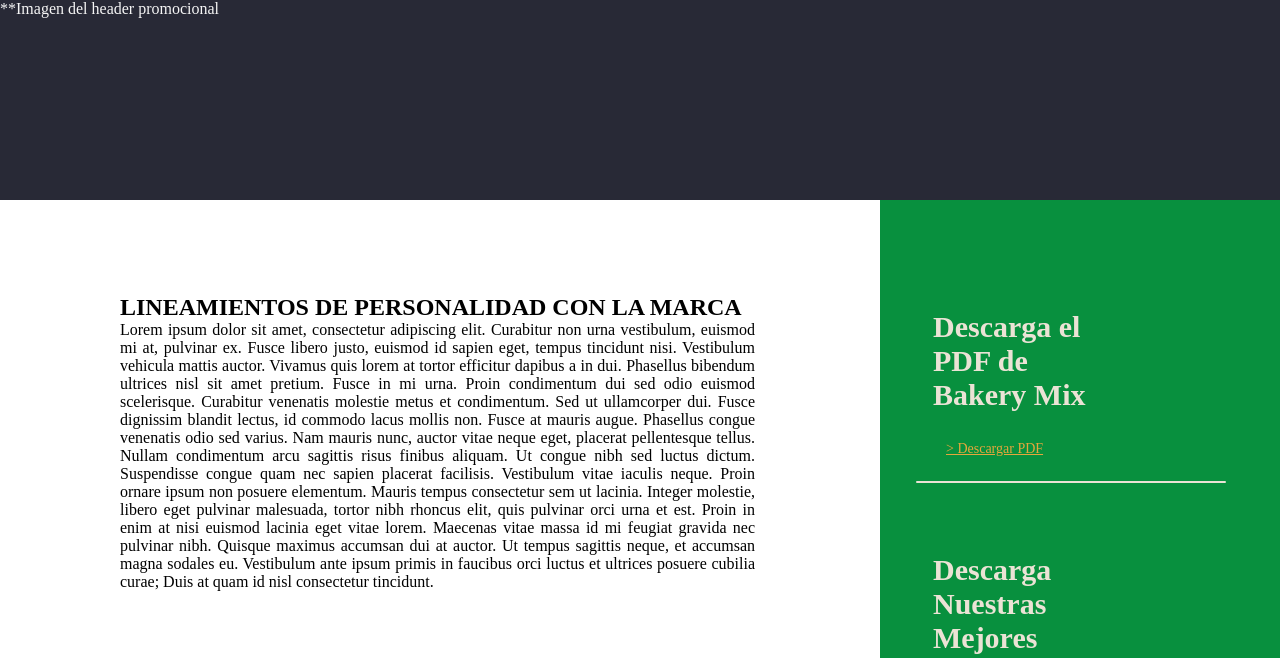
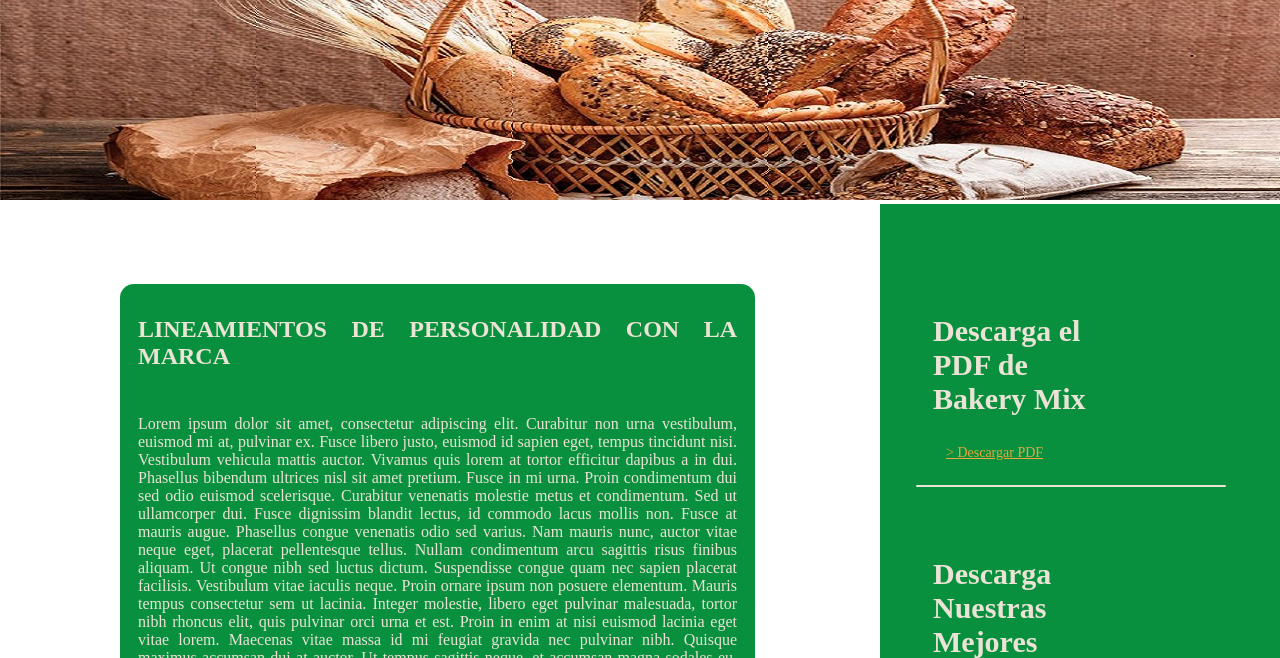
Before and after one commit to fabian994/primerDisenio, a PHP site: page /mejorante_rendimix.html in a window 1280 px wide. Shown: the top 658 px of the page. Run offline with PHP 8.4, Linux system fonts and the light colour scheme.

Commit message:
Actualizado estilos y pagina de Mejorante RendiMix

```diff
--- a/mejorante_rendimix.html
+++ b/mejorante_rendimix.html
@@ -12,8 +12,8 @@
 
 <body>
 
-    <section id = "header_image">
-        **Imagen del header promocional
+    <section>
+        <img id = "header_image" src = "imagenes/bread_banner.jpg">
     </section>
 
     <section id = "nav_bar">
@@ -87,8 +87,8 @@
 
         <section class = "lineamientos_con_la_marca">
             <article>
-                <h2> LINEAMIENTOS DE PERSONALIDAD CON LA MARCA </h2>
-                <p>
+                <h2 id = "lineamientos_titulo"> LINEAMIENTOS DE PERSONALIDAD CON LA MARCA <br><br> </h2>
+                <p id = "lineamientos_descripcion">
                     Lorem ipsum dolor sit amet, consectetur adipiscing elit. Curabitur non urna vestibulum, euismod mi at, pulvinar ex. Fusce libero justo, euismod id sapien eget, tempus tincidunt nisi. Vestibulum vehicula mattis auctor. Vivamus quis lorem at tortor efficitur dapibus a in dui. Phasellus bibendum ultrices nisl sit amet pretium. Fusce in mi urna. Proin condimentum dui sed odio euismod scelerisque. Curabitur venenatis molestie metus et condimentum. Sed ut ullamcorper dui. Fusce dignissim blandit lectus, id commodo lacus mollis non.
 
                     Fusce at mauris augue. Phasellus congue venenatis odio sed varius. Nam mauris nunc, auctor vitae neque eget, placerat pellentesque tellus. Nullam condimentum arcu sagittis risus finibus aliquam. Ut congue nibh sed luctus dictum. Suspendisse congue quam nec sapien placerat facilisis. Vestibulum vitae iaculis neque. Proin ornare ipsum non posuere elementum. Mauris tempus consectetur sem ut lacinia. Integer molestie, libero eget pulvinar malesuada, tortor nibh rhoncus elit, quis pulvinar orci urna et est. Proin in enim at nisi euismod lacinia eget vitae lorem. Maecenas vitae massa id mi feugiat gravida nec pulvinar nibh. Quisque maximus accumsan dui at auctor. Ut tempus sagittis neque, et accumsan magna sodales eu. Vestibulum ante ipsum primis in faucibus orci luctus et ultrices posuere cubilia curae; Duis at quam id nisl consectetur tincidunt.
@@ -96,6 +96,8 @@
                 </p>
             </article>
         </section>
+
+        <br><br><br>
 
         <section class = "rendimix">
             <div id = "rendimix_logo" ><img src = "images/pirineos_logo.png"></div>
--- a/styles/mejorante_rendimix.css
+++ b/styles/mejorante_rendimix.css
@@ -31,9 +31,20 @@
 
 .lineamientos_con_la_marca{
     width: 635px;
+    background-color: #08903E;
     text-align: justify;
     padding-top: 14px;
     padding-bottom: 70px;
+    color: #EBE3D5;
+    border-radius: 14px;
+}
+
+#lineamientos_titulo{
+    margin: 18px;
+}
+
+#lineamientos_descripcion{
+    margin: 18px;
 }
 
 #rendimix_logo{
```
